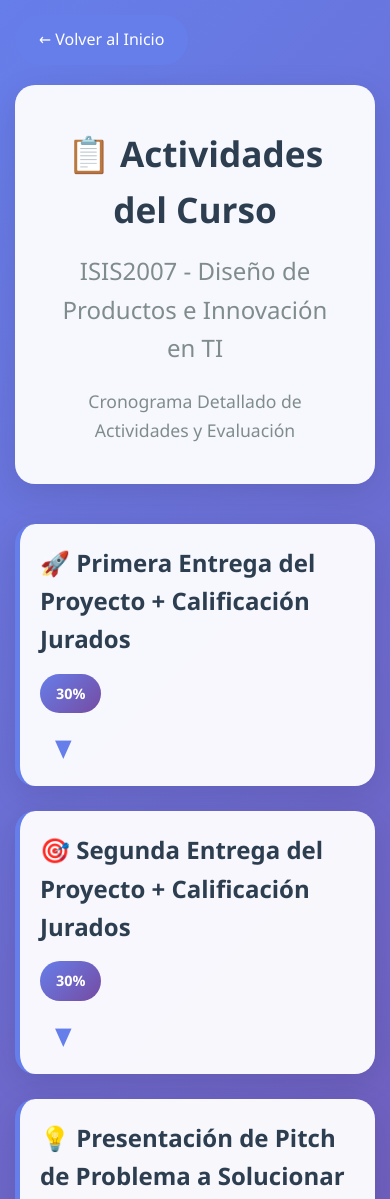
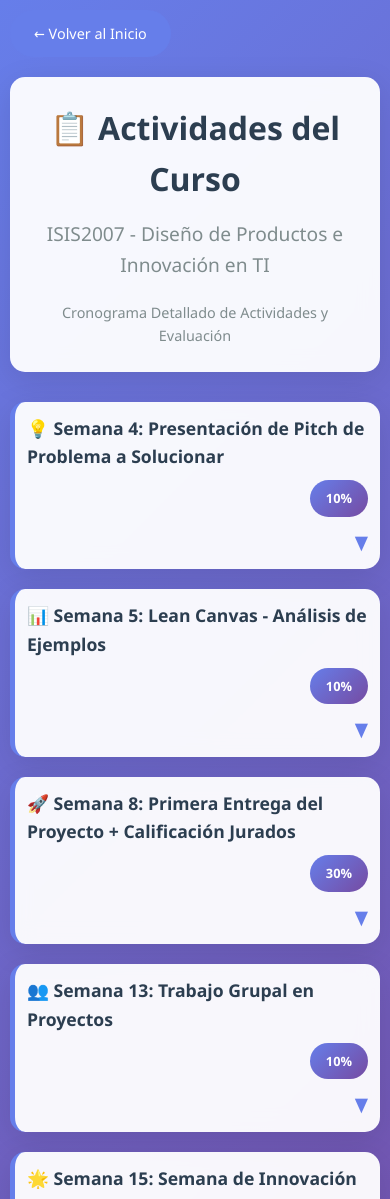
Before and after one commit to Juanes1203/DISENO-DE-PRODUCTOS-E-INNOVACION-202502, a website: page actividades.html in a window 390 px wide. Shown: the top 1199 px of the page. Drawn offline with Linux system fonts and the light colour scheme.

Commit message:
refactor: Limpiar página de actividades para mostrar solo las evaluadas
- Mantener únicamente las 5 actividades con porcentaje de evaluación
- Organizar en orden cronológico según el cronograma del curso
- Eliminar actividades sin evaluación para simplificar la interfaz
- Mantener descripción completa solo para la actividad de Pitch
- Conservar sistema de colapso/expansión y diseño responsive

```diff
--- a/actividades.html
+++ b/actividades.html
@@ -28,7 +28,7 @@
         .header {
             text-align: center;
             background: rgba(255, 255, 255, 0.95);
-            padding: 40px;
+            padding: 40px 20px;
             border-radius: 20px;
             margin-bottom: 40px;
             box-shadow: 0 8px 32px rgba(0, 0, 0, 0.1);
@@ -37,14 +37,14 @@
 
         .header h1 {
             color: #2c3e50;
-            font-size: 3rem;
+            font-size: clamp(2rem, 5vw, 3rem);
             margin-bottom: 15px;
             font-weight: 700;
         }
 
         .header h2 {
             color: #7f8c8d;
-            font-size: 1.5rem;
+            font-size: clamp(1.2rem, 3vw, 1.5rem);
             font-weight: 400;
             margin-bottom: 20px;
         }
@@ -58,6 +58,7 @@
             border-radius: 25px;
             margin-bottom: 20px;
             transition: all 0.3s ease;
+            font-size: 0.9rem;
         }
 
         .back-button:hover {
@@ -85,7 +86,7 @@
             display: flex;
             justify-content: space-between;
             align-items: center;
-            padding: 30px;
+            padding: 20px;
             cursor: pointer;
             transition: all 0.3s ease;
             flex-wrap: wrap;
@@ -98,9 +99,10 @@
 
         .activity-title {
             color: #2c3e50;
-            font-size: 1.5rem;
+            font-size: clamp(1.1rem, 3vw, 1.5rem);
             font-weight: 600;
             flex: 1;
+            min-width: 0;
         }
 
         .activity-percentage {
@@ -109,15 +111,17 @@
             padding: 8px 16px;
             border-radius: 20px;
             font-weight: 600;
-            font-size: 0.9rem;
+            font-size: clamp(0.8rem, 2.5vw, 0.9rem);
             white-space: nowrap;
+            text-align: center;
         }
 
         .expand-icon {
-            font-size: 1.5rem;
+            font-size: clamp(1.2rem, 3vw, 1.5rem);
             color: #667eea;
             transition: transform 0.3s ease;
             margin-left: 15px;
+            flex-shrink: 0;
         }
 
         .activity-card.expanded .expand-icon {
@@ -137,22 +141,22 @@
 
         .activity-description {
             color: #555;
-            font-size: 1rem;
+            font-size: clamp(0.9rem, 2.5vw, 1rem);
             line-height: 1.6;
             margin-bottom: 20px;
-            padding: 0 30px 20px 30px;
+            padding: 0 20px 20px 20px;
         }
 
         .activity-details {
             background: #f8f9fa;
-            padding: 20px 30px;
+            padding: 20px;
             margin: 0;
         }
 
         .activity-details h4 {
             color: #2c3e50;
             margin-bottom: 15px;
-            font-size: 1.1rem;
+            font-size: clamp(1rem, 2.5vw, 1.1rem);
         }
 
         .activity-details ul {
@@ -164,6 +168,7 @@
             margin-bottom: 8px;
             padding-left: 20px;
             position: relative;
+            font-size: clamp(0.85rem, 2.5vw, 0.9rem);
         }
 
         .activity-details li::before {
@@ -178,42 +183,42 @@
             background: #e8f4fd;
             border-left: 4px solid #3498db;
             padding: 15px;
-            margin: 15px 30px;
+            margin: 15px 20px;
             border-radius: 5px;
         }
 
         .evaluation-criteria h5 {
             color: #2c3e50;
             margin-bottom: 10px;
-            font-size: 1rem;
+            font-size: clamp(0.9rem, 2.5vw, 1rem);
         }
 
         .tips-section {
             background: #fff3cd;
             border-left: 4px solid #ffc107;
             padding: 15px;
-            margin: 15px 30px;
+            margin: 15px 20px;
             border-radius: 5px;
         }
 
         .tips-section h5 {
             color: #856404;
             margin-bottom: 10px;
-            font-size: 1rem;
+            font-size: clamp(0.9rem, 2.5vw, 1rem);
         }
 
         .deadline {
             background: #f8d7da;
             border-left: 4px solid #dc3545;
             padding: 15px;
-            margin: 15px 30px;
+            margin: 15px 20px;
             border-radius: 5px;
         }
 
         .deadline h5 {
             color: #721c24;
             margin-bottom: 10px;
-            font-size: 1rem;
+            font-size: clamp(0.9rem, 2.5vw, 1rem);
         }
 
         .deadline strong {
@@ -231,32 +236,87 @@
         .footer p {
             color: #7f8c8d;
             margin-bottom: 5px;
-            font-size: 0.9rem;
+            font-size: clamp(0.8rem, 2.5vw, 0.9rem);
         }
 
+        /* Responsive Design */
         @media (max-width: 768px) {
             .container {
                 padding: 15px;
             }
 
-            .header h1 {
-                font-size: 2.2rem;
+            .header {
+                padding: 30px 15px;
+                margin-bottom: 30px;
             }
 
             .activity-header {
+                padding: 15px;
                 flex-direction: column;
                 align-items: flex-start;
-                padding: 20px;
+                gap: 10px;
+            }
+
+            .activity-title {
+                width: 100%;
+                text-align: left;
+            }
+
+            .activity-percentage {
+                align-self: flex-end;
+            }
+
+            .expand-icon {
+                align-self: flex-end;
+                margin-left: 0;
             }
 
             .activity-details {
-                padding: 15px 20px;
+                padding: 15px;
             }
 
             .evaluation-criteria,
             .tips-section,
             .deadline {
-                margin: 15px 20px;
+                margin: 15px;
+            }
+
+            .activities-grid {
+                gap: 20px;
+            }
+        }
+
+        @media (max-width: 480px) {
+            .container {
+                padding: 10px;
+            }
+
+            .header {
+                padding: 25px 15px;
+                border-radius: 15px;
+            }
+
+            .activity-card {
+                border-radius: 15px;
+            }
+
+            .activity-header {
+                padding: 12px;
+            }
+
+            .activity-description {
+                padding: 0 15px 15px 15px;
+            }
+
+            .activity-details {
+                padding: 12px;
+            }
+
+            .evaluation-criteria,
+            .tips-section,
+            .deadline {
+                margin: 12px;
+                padding: 12px;
             }
         }
     </style>
@@ -268,42 +328,14 @@
         <div class="header">
             <h1>📋 Actividades del Curso</h1>
             <h2>ISIS2007 - Diseño de Productos e Innovación en TI</h2>
-            <p style="color: #7f8c8d; font-size: 1.1rem;">Cronograma Detallado de Actividades y Evaluación</p>
+            <p style="color: #7f8c8d; font-size: clamp(0.9rem, 2.5vw, 1.1rem);">Cronograma Detallado de Actividades y Evaluación</p>
         </div>
 
         <div class="activities-grid">
-            <!-- Primera Entrega del Proyecto -->
+            <!-- Semana 4: 27 de agosto - Presentación de Pitch -->
             <div class="activity-card">
                 <div class="activity-header" onclick="toggleActivity(this)">
-                    <div class="activity-title">🚀 Primera Entrega del Proyecto + Calificación Jurados</div>
-                    <div class="activity-percentage">30%</div>
-                    <div class="expand-icon">▼</div>
-                </div>
-                <div class="activity-content">
-                    <div class="activity-description">
-                        Primera entrega completa del proyecto con evaluación de jurados
-                    </div>
-                </div>
-            </div>
-
-            <!-- Segunda Entrega del Proyecto -->
-            <div class="activity-card">
-                <div class="activity-header" onclick="toggleActivity(this)">
-                    <div class="activity-title">🎯 Segunda Entrega del Proyecto + Calificación Jurados</div>
-                    <div class="activity-percentage">30%</div>
-                    <div class="expand-icon">▼</div>
-                </div>
-                <div class="activity-content">
-                    <div class="activity-description">
-                        Entrega final del proyecto con evaluación de jurados
-                    </div>
-                </div>
-            </div>
-
-            <!-- Presentación de Pitch -->
-            <div class="activity-card">
-                <div class="activity-header" onclick="toggleActivity(this)">
-                    <div class="activity-title">💡 Presentación de Pitch de Problema a Solucionar</div>
+                    <div class="activity-title">💡 Semana 4: Presentación de Pitch de Problema a Solucionar</div>
                     <div class="activity-percentage">10%</div>
                     <div class="expand-icon">▼</div>
                 </div>
@@ -367,10 +399,10 @@
                 </div>
             </div>
 
-            <!-- Lean Canvas -->
+            <!-- Semana 5: 3 de septiembre - Lean Canvas -->
             <div class="activity-card">
                 <div class="activity-header" onclick="toggleActivity(this)">
-                    <div class="activity-title">📊 Lean Canvas - Análisis de Ejemplos</div>
+                    <div class="activity-title">📊 Semana 5: Lean Canvas - Análisis de Ejemplos</div>
                     <div class="activity-percentage">10%</div>
                     <div class="expand-icon">▼</div>
                 </div>
@@ -381,10 +413,24 @@
                 </div>
             </div>
 
-            <!-- Trabajo Grupal -->
+            <!-- Semana 8: 24 de septiembre - Primera Entrega -->
             <div class="activity-card">
                 <div class="activity-header" onclick="toggleActivity(this)">
-                    <div class="activity-title">👥 Trabajo Grupal en Proyectos</div>
+                    <div class="activity-title">🚀 Semana 8: Primera Entrega del Proyecto + Calificación Jurados</div>
+                    <div class="activity-percentage">30%</div>
+                    <div class="expand-icon">▼</div>
+                </div>
+                <div class="activity-content">
+                    <div class="activity-description">
+                        Primera entrega completa del proyecto con evaluación de jurados
+                    </div>
+                </div>
+            </div>
+
+            <!-- Semana 13: 5 de noviembre - Trabajo Grupal -->
+            <div class="activity-card">
+                <div class="activity-header" onclick="toggleActivity(this)">
+                    <div class="activity-title">👥 Semana 13: Trabajo Grupal en Proyectos</div>
                     <div class="activity-percentage">10%</div>
                     <div class="expand-icon">▼</div>
                 </div>
@@ -395,16 +441,30 @@
                 </div>
             </div>
 
-            <!-- Semana de Innovación -->
+            <!-- Semana 15: 19 de noviembre - Semana de Innovación -->
             <div class="activity-card">
                 <div class="activity-header" onclick="toggleActivity(this)">
-                    <div class="activity-title">🌟 Semana de Innovación</div>
+                    <div class="activity-title">🌟 Semana 15: Semana de Innovación</div>
                     <div class="activity-percentage">10%</div>
                     <div class="expand-icon">▼</div>
                 </div>
                 <div class="activity-content">
                     <div class="activity-description">
                         Actividades especiales durante la semana de innovación
+                    </div>
+                </div>
+            </div>
+
+            <!-- Semana 16: 26 de noviembre - Segunda Entrega -->
+            <div class="activity-card">
+                <div class="activity-header" onclick="toggleActivity(this)">
+                    <div class="activity-title">🎯 Semana 16: Segunda Entrega del Proyecto + Calificación Jurados</div>
+                    <div class="activity-percentage">30%</div>
+                    <div class="expand-icon">▼</div>
+                </div>
+                <div class="activity-content">
+                    <div class="activity-description">
+                        Entrega final del proyecto con evaluación de jurados
                     </div>
                 </div>
             </div>
```
